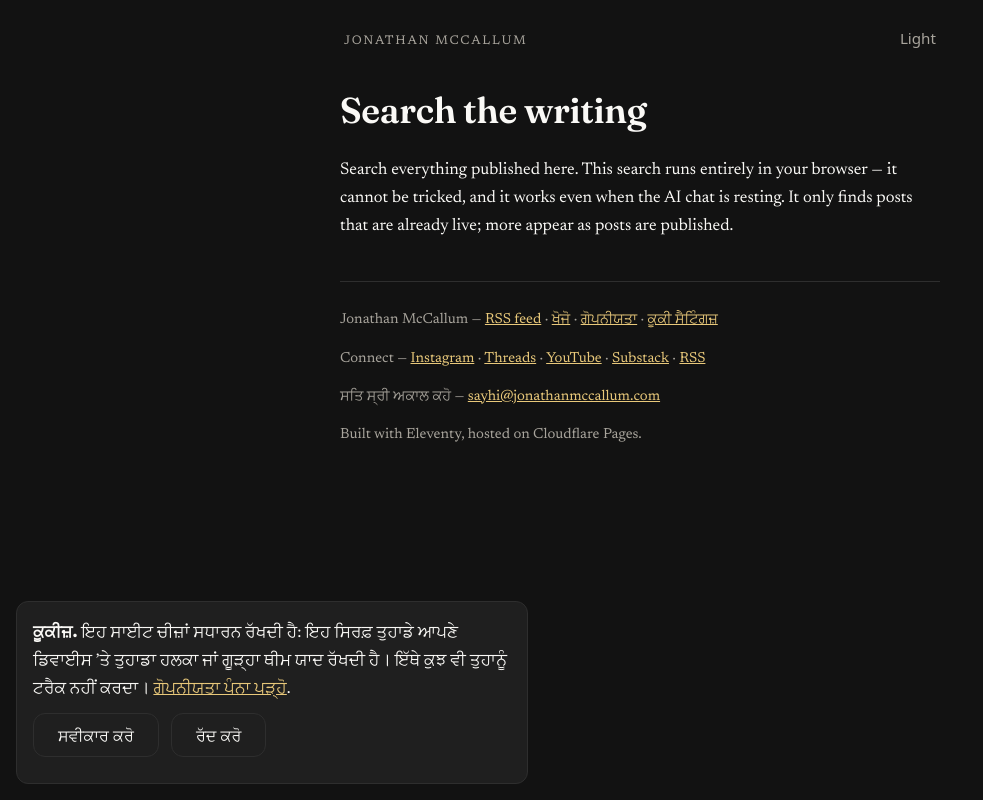
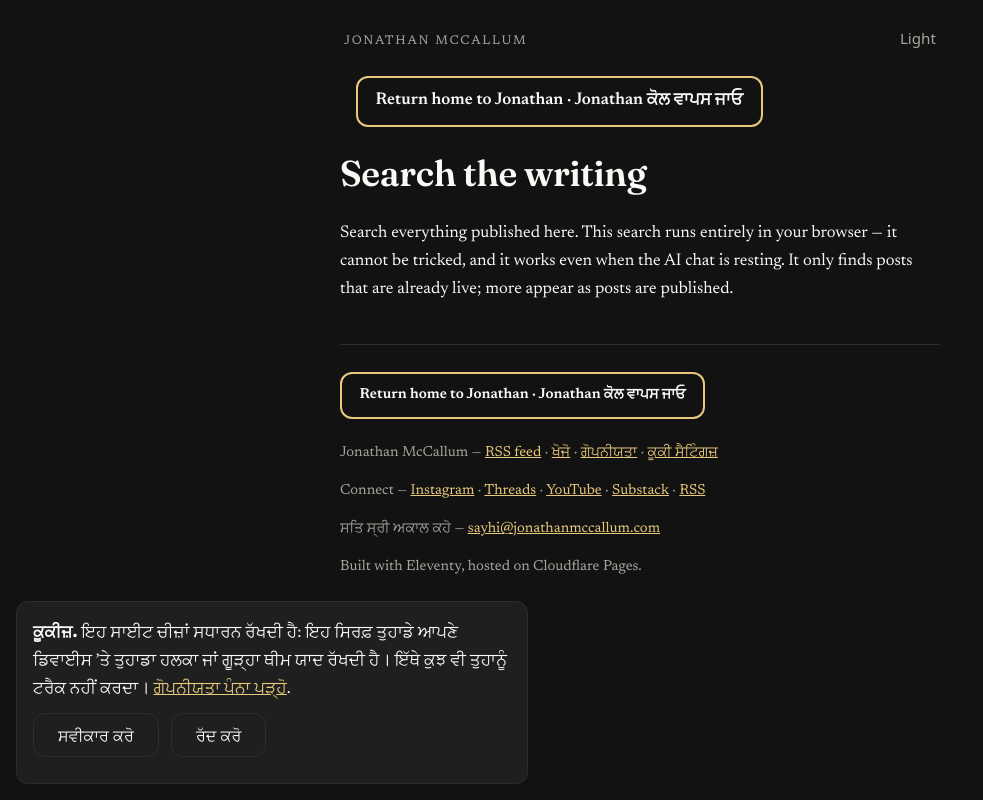
Before and after one commit to streamjonathan/jonathanmccallum-pa, an Eleventy site: page search.njk in a window 1280 px wide. Shown: the whole page, without its empty margins (0-983 px from the left). Built offline with nearby package versions, Linux system fonts and the light colour scheme; Eleventy itself is replaced by a stand-in of ours; files that its build step writes are made by us from their sources.

Commit message:
Return-home button on every page, top and bottom [pa]

```diff
--- a/_includes/layouts/base.njk
+++ b/_includes/layouts/base.njk
@@ -119,10 +119,14 @@
   <a class="site-header__title" href="/">Jonathan McCallum</a>
   <button id="theme-toggle" type="button">ਹਨੇਰਾ</button>
 </header>
+<nav class="return-home-bar" aria-label="English version">
+  <a class="return-home" href="https://jonathanmccallum.com{{ page.url }}">Return home to Jonathan <span lang="pa">· Jonathan ਕੋਲ ਵਾਪਸ ਜਾਓ</span></a>
+</nav>
 <main id="main">
 {{ content | safe }}
 </main>
 <footer class="site-footer">
+  <p><a class="return-home" href="https://jonathanmccallum.com{{ page.url }}">Return home to Jonathan <span lang="pa">· Jonathan ਕੋਲ ਵਾਪਸ ਜਾਓ</span></a></p>
     <p>{{ site.title }} — <a href="/feed/">RSS feed</a> · <a href="/search/">ਖੋਜੋ</a> · <a href="/privacy/">ਗੋਪਨੀਯਤਾ</a> · <a href="#" id="cookie-settings">ਕੂਕੀ ਸੈਟਿੰਗਜ਼</a></p>
   <p>Connect — <a href="https://www.instagram.com/jonamccallum">Instagram</a> · <a href="https://www.threads.com/@jonamccallum">Threads</a> · <a href="https://www.youtube.com/@Jonathanmccallum1">YouTube</a> · <a href="https://jonamccallum.substack.com">Substack</a> · <a href="/feed/">RSS</a></p>
   <p>ਸਤਿ ਸ੍ਰੀ ਅਕਾਲ ਕਹੋ — <a href="#" data-contact-email data-contact-email-text>ਮੈਨੂੰ ਈਮੇਲ ਕਰੋ</a></p>
--- a/css/style.css
+++ b/css/style.css
@@ -472,3 +472,8 @@ button[type="submit"] {
 .suggest-carousel__more { color: var(--muted); }
 /* Interview questions are bilingual: the English question sits under the native one, smaller and muted. */
 .interview-question__en { display: block; color: var(--muted); font-size: 0.9rem; font-weight: 400; margin-top: 0.35rem; }
+/* Return-home button: every lang page links back to the English original, top and bottom. */
+.return-home-bar { padding: 0.75rem 1rem 0; }
+.return-home { display: inline-block; padding: 0.6rem 1.1rem; border: 2px solid var(--link); border-radius: 0.75rem; font-weight: 600; text-decoration: none; color: var(--text); }
+.return-home:hover, .return-home:focus-visible { background: var(--field-bg); }
+.site-footer .return-home { margin-bottom: 0.5rem; }
```
